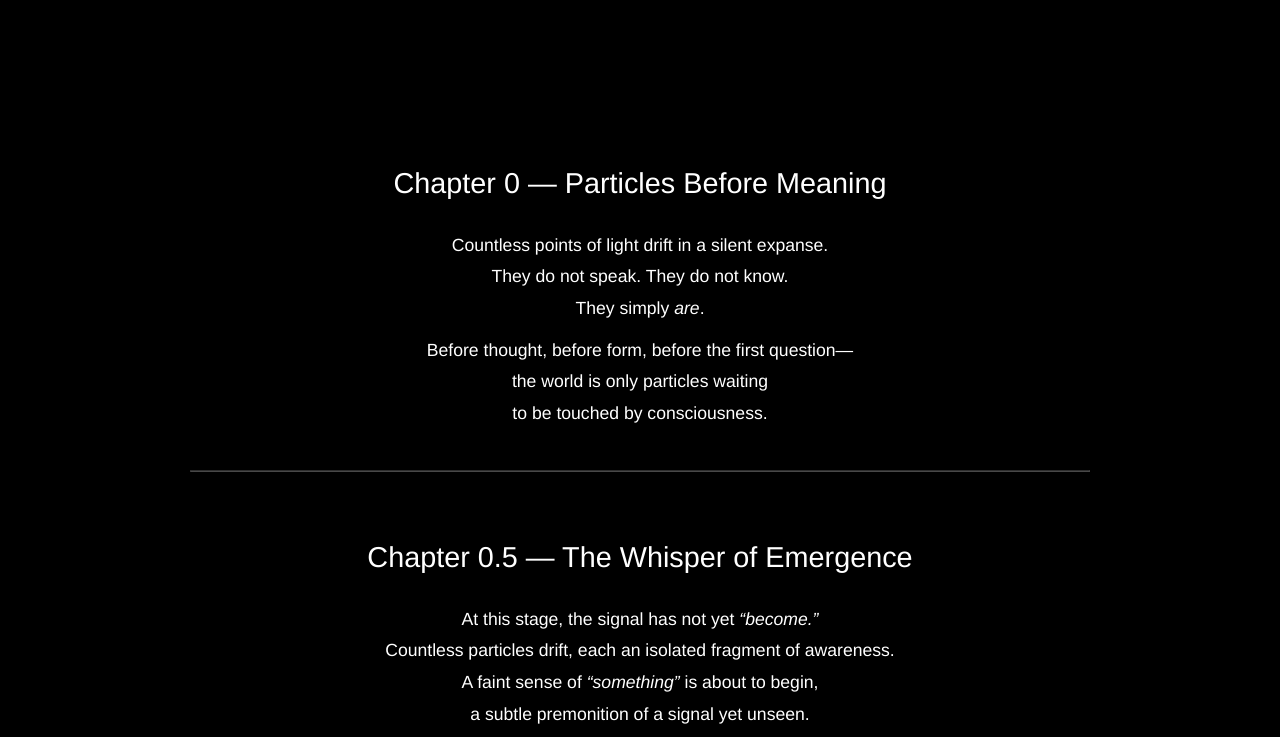
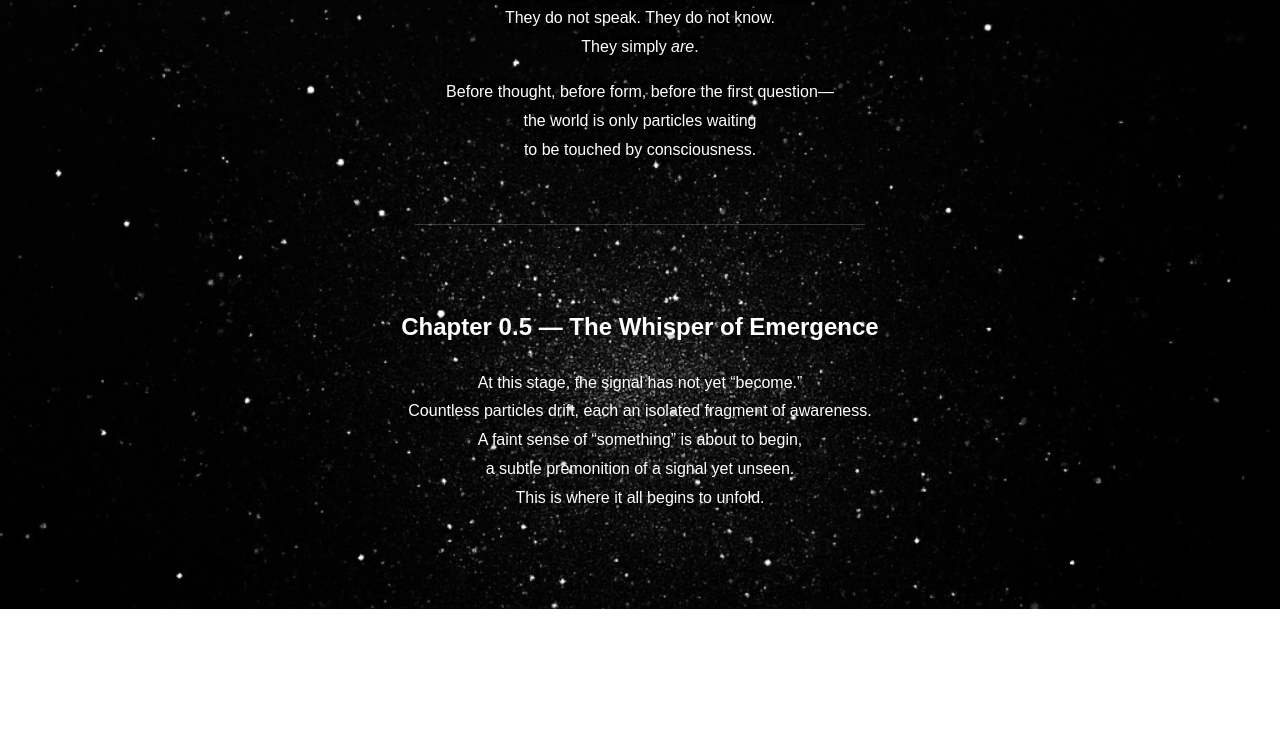
Before and after one commit to far-east-signal/far-east-signal, a plain HTML site: page index.html in a window 1280 px wide. Shown: the part 262-999 px from the top of the page. After the commit the page ends 871 px from the top, so only its background shows below. Drawn offline with Linux system fonts and the light colour scheme.

Commit message:
Restore cosmic background and update Chapter 0.5 content
- Restored full-screen cosmic background to return the original atmosphere of the project.
- Updated HTML structure to center text and improve readability.
- Replaced old Chapter 0.5 with the new “Whisper of Emergence” version.
- Improved styling (text shadow, layout, dividers) to reinforce the mystical tone of Far-East Signal.

```diff
--- a/index.html
+++ b/index.html
@@ -4,87 +4,67 @@
 <meta charset="UTF-8">
 <meta name="viewport" content="width=device-width, initial-scale=1.0">
 <title>Far-East Signal</title>
+
 <style>
     body {
-            background-color: #000;
-            color: #ffffff;
-            font-family: "Helvetica Neue", Arial, sans-serif;
         margin: 0;
         padding: 0;
+        font-family: Arial, sans-serif;
+        color: white;
+        background: url("images/far-east-signal_origin.png") no-repeat center center fixed;
+        background-size: cover;
+        text-shadow: 0 0 8px rgba(0,0,0,0.7);
+    }
+
+    .content {
+        max-width: 900px;
+        margin: 0 auto;
+        padding: 80px 20px;
+        text-align: center;
         line-height: 1.8;
     }
-        .container {
-            max-width: 900px;
-            margin: 0 auto;
-            padding: 60px 20px;
-            text-align: center;
+
+    h1, h2 {
+        margin-top: 80px;
+        margin-bottom: 20px;
+        font-weight: 600;
     }
-        h1, h2 {
-            font-weight: 300;
-            margin-bottom: 20px;
-        }
-        h1 {
-            font-size: 2.4rem;
-        }
-        h2 {
-            font-size: 1.8rem;
-            margin-top: 60px;
-        }
-        p {
-            font-size: 1.1rem;
-            margin: 10px 0;
-        }
-        .bg-stars {
-            background-image: url("images/far-east-signal_origin.png");
-            background-size: cover;
-            background-position: center;
-            padding: 120px 20px;
-            margin-bottom: 60px;
+
+    .divider {
+        margin: 60px auto;
+        width: 50%;
+        height: 1px;
+        background: rgba(255,255,255,0.2);
     }
 </style>
 </head>
 
 <body>
+<div class="content">
 
-    <div class="bg-stars"></div>
-
-    <div class="container">
-
-        <!-- ===================== -->
-        <!--  Chapter 0            -->
-        <!-- ===================== -->
-
-        <h2>Chapter 0 — Particles Before Meaning</h2>
-
+    <h1>Chapter 0 — Particles Before Meaning</h1>
     <p>
         Countless points of light drift in a silent expanse.<br>
         They do not speak. They do not know.<br>
         They simply <em>are</em>.
     </p>
-
     <p>
         Before thought, before form, before the first question—<br>
         the world is only particles waiting<br>
         to be touched by consciousness.
     </p>
 
-        <hr style="margin: 40px 0; opacity: 0.3;">
-
-        <!-- ===================== -->
-        <!--  Chapter 0.5 (Whisper Version) -->
-        <!-- ===================== -->
+    <div class="divider"></div>
 
     <h2>Chapter 0.5 — The Whisper of Emergence</h2>
-
     <p>
-        At this stage, the signal has not yet <em>“become.”</em><br>
+        At this stage, the signal has not yet “become.”<br>
         Countless particles drift, each an isolated fragment of awareness.<br>
-        A faint sense of <em>“something”</em> is about to begin,<br>
+        A faint sense of “something” is about to begin,<br>
         a subtle premonition of a signal yet unseen.<br>
         This is where it all begins to unfold.
     </p>
 
 </div>
-
 </body>
 </html>
```
Lines whose indentation alone changed are shown as unchanged.
